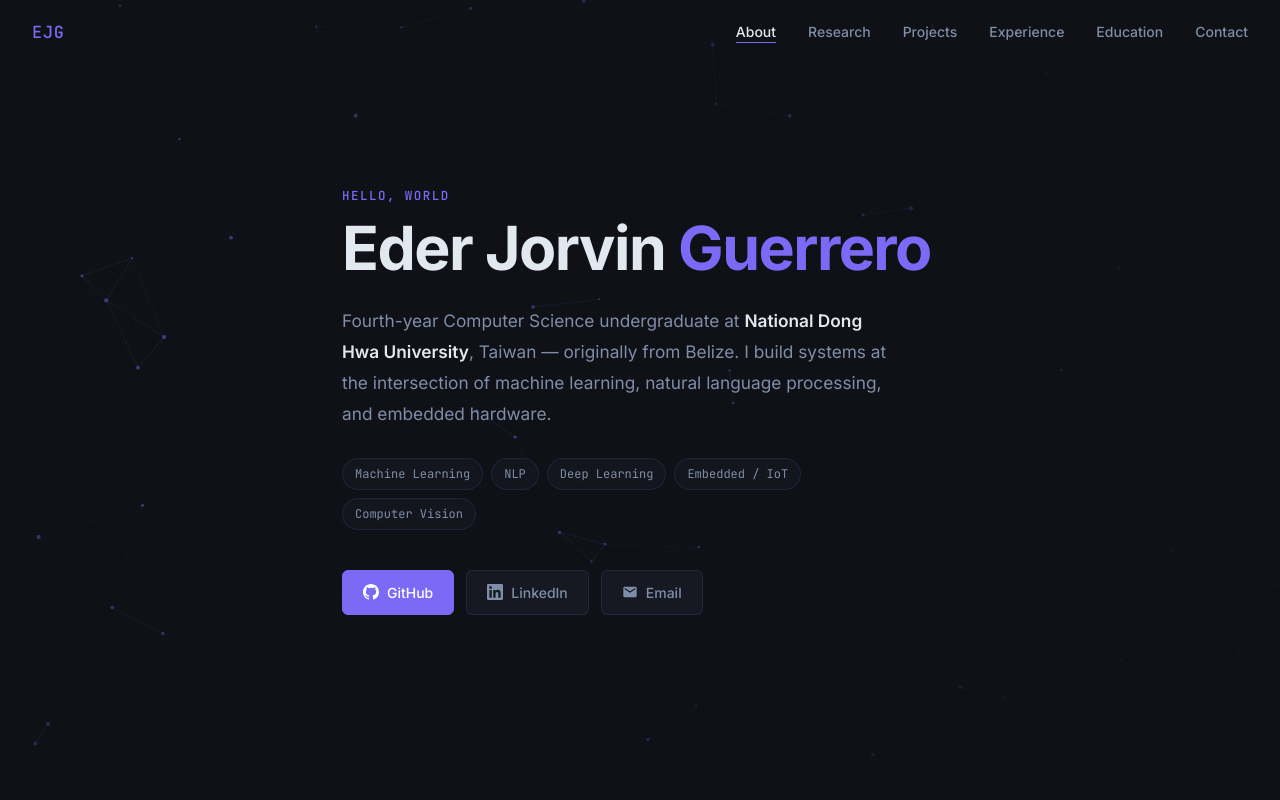
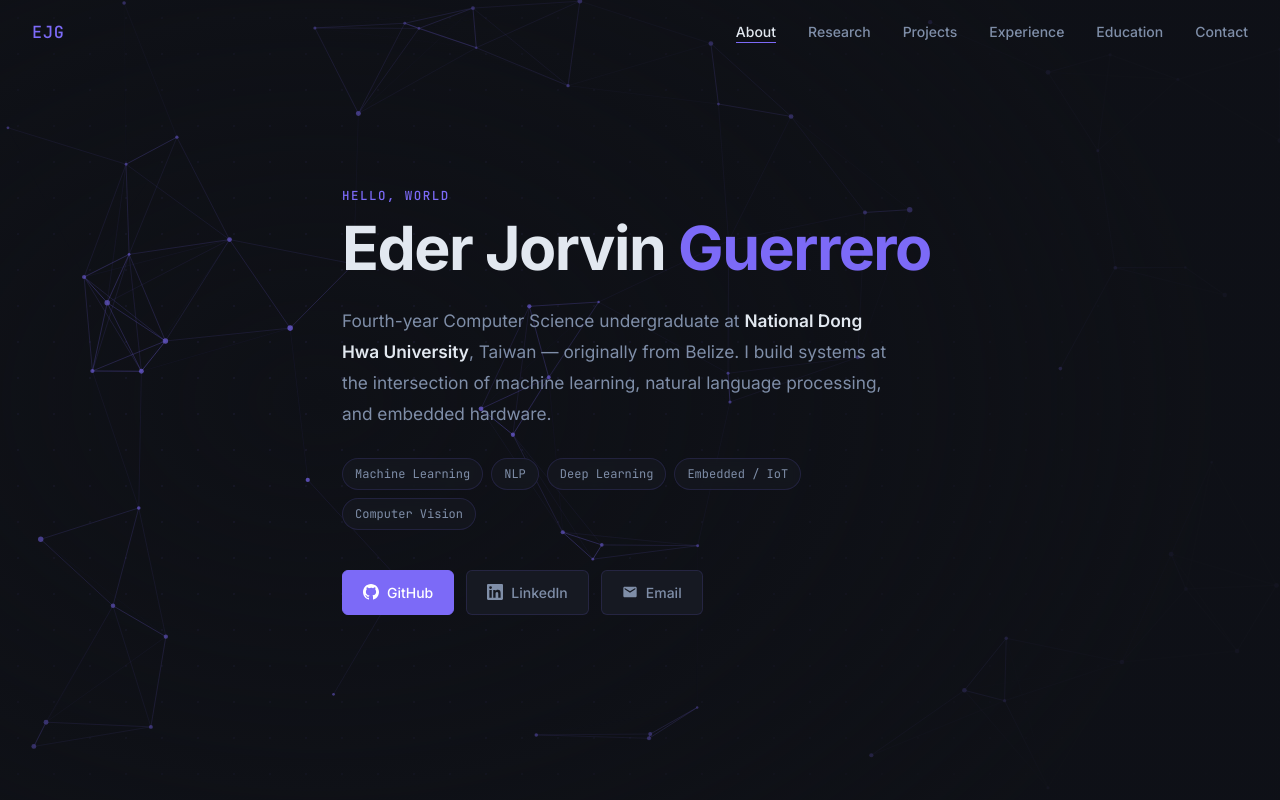
Before and after one commit to EdzG/EdzG.github.io, a plain HTML site: page index.html in a window 1280 px wide. Shown: the top 800 px of the page. Drawn offline with Linux system fonts and the light colour scheme.

Commit message:
Extend neural network background across all sections
Move canvas to fixed full-page layer behind all content. Background
color moved to html so canvas sits between html bg and body content.
Increase particle count (55→75), connection distance (140→170),
node opacity (0.55→0.75), and line opacity (0.28→0.5) for visibility.

```diff
--- a/index.html
+++ b/index.html
@@ -11,6 +11,8 @@
   <link rel="stylesheet" href="style.css" />
 </head>
 <body>
+
+  <canvas id="hero-canvas" aria-hidden="true"></canvas>
 
   <!-- ─── Navigation ─────────────────────────────────────────────── -->
   <nav id="nav">
@@ -30,7 +32,6 @@
 
   <!-- ─── Hero / About ──────────────────────────────────────────── -->
   <section id="about">
-    <canvas id="hero-canvas" aria-hidden="true"></canvas>
     <div class="container hero-content">
       <p class="section-label">Hello, world</p>
       <h1>Eder Jorvin <span class="accent">Guerrero</span></h1>
--- a/script.js
+++ b/script.js
@@ -73,18 +73,18 @@ revealEls.forEach(el => revealObserver.observe(el));
   const ctx = canvas.getContext('2d');
 
   const ACCENT     = '124, 106, 247';   // RGB of --accent
-  const COUNT      = 55;
-  const MAX_DIST   = 140;
-  const SPEED      = 0.28;
-  const NODE_R_MIN = 1;
-  const NODE_R_MAX = 2.2;
+  const COUNT      = 75;
+  const MAX_DIST   = 170;
+  const SPEED      = 0.3;
+  const NODE_R_MIN = 1.2;
+  const NODE_R_MAX = 2.8;
 
   let particles = [];
   let raf;
 
   function resize() {
-    canvas.width  = canvas.offsetWidth;
-    canvas.height = canvas.offsetHeight;
+    canvas.width  = window.innerWidth;
+    canvas.height = window.innerHeight;
   }
 
   function spawn() {
@@ -116,12 +116,12 @@ revealEls.forEach(el => revealObserver.observe(el));
         const dist = Math.sqrt(dx * dx + dy * dy);
         if (dist > MAX_DIST) continue;
 
-        const alpha = (1 - dist / MAX_DIST) * 0.28;
+        const alpha = (1 - dist / MAX_DIST) * 0.5;
         ctx.beginPath();
         ctx.moveTo(particles[i].x, particles[i].y);
         ctx.lineTo(particles[j].x, particles[j].y);
         ctx.strokeStyle = `rgba(${ACCENT}, ${alpha})`;
-        ctx.lineWidth   = 0.75;
+        ctx.lineWidth   = 1;
         ctx.stroke();
       }
     }
@@ -130,7 +130,7 @@ revealEls.forEach(el => revealObserver.observe(el));
     for (const p of particles) {
       ctx.beginPath();
       ctx.arc(p.x, p.y, p.r, 0, Math.PI * 2);
-      ctx.fillStyle = `rgba(${ACCENT}, 0.55)`;
+      ctx.fillStyle = `rgba(${ACCENT}, 0.75)`;
       ctx.fill();
     }
 
--- a/style.css
+++ b/style.css
@@ -28,10 +28,11 @@
 html {
   scroll-behavior: smooth;
   scrollbar-color: var(--surface-2) var(--bg);
+  background-color: var(--bg);
 }
 
 body {
-  background-color: var(--bg);
+  background-color: transparent;
   color: var(--text);
   font-family: var(--font-sans);
   font-size: 1rem;
@@ -161,7 +162,6 @@ strong { color: var(--text); font-weight: 600; }
   min-height: 100svh;
   display: flex;
   align-items: center;
-  overflow: hidden;
 }
 
 /* dot-grid overlay for ML grid aesthetic */
@@ -190,11 +190,12 @@ strong { color: var(--text); font-weight: 600; }
 }
 
 #hero-canvas {
-  position: absolute;
+  position: fixed;
   inset: 0;
-  width: 100%;
-  height: 100%;
-  z-index: 0;
+  width: 100vw;
+  height: 100vh;
+  z-index: -1;
+  pointer-events: none;
 }
 
 .hero-content {
```
